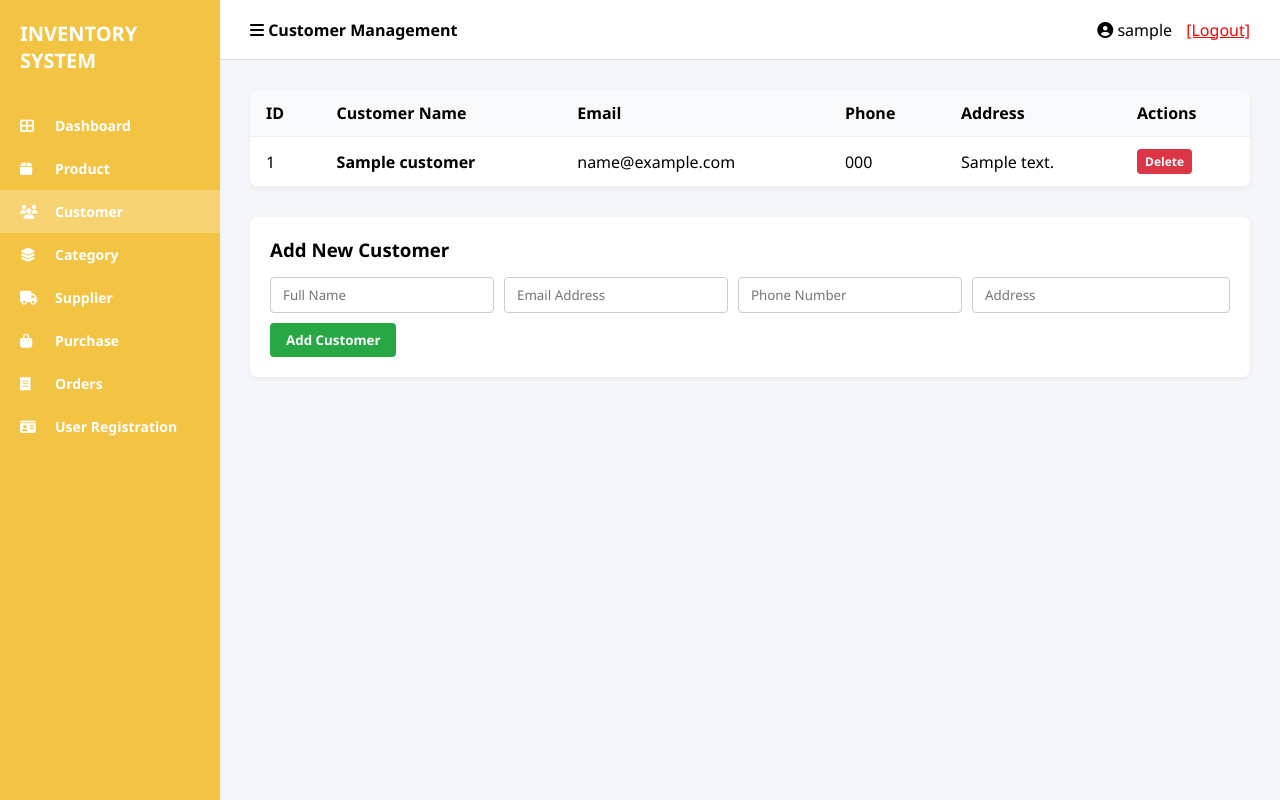
After one commit to ec03plzo-afk/inventory-management-system, a Flask app: page /customers in a window 1280 px wide. The commit adds this page. Run offline with Flask 3, Linux system fonts and the light colour scheme; the visitor is signed in with stand-in values (Sample User, id 1); a database or web service that is not in the repository returns one stand-in record (values such as "Sample title"); some libraries are stand-ins or nearby versions.

Commit message:
Implement full database and forms for Customer Management

```diff
--- a/app.py
+++ b/app.py
@@ -26,6 +26,15 @@ def init_db():
     if db_type == 'pg':
         cur = conn.cursor()
         cur.execute('''
+            CREATE TABLE IF NOT EXISTS customers (
+                id SERIAL PRIMARY KEY,
+                name VARCHAR(255) NOT NULL,
+                email VARCHAR(255),
+                phone VARCHAR(50),
+                address TEXT
+            );
+        ''')
+        cur.execute('''
             CREATE TABLE IF NOT EXISTS categories (
                 id SERIAL PRIMARY KEY,
                 name VARCHAR(255) UNIQUE NOT NULL,
@@ -53,6 +62,15 @@ def init_db():
         conn.commit()
         cur.close()
     else:
+        conn.execute('''
+            CREATE TABLE IF NOT EXISTS customers (
+                id INTEGER PRIMARY KEY AUTOINCREMENT,
+                name TEXT NOT NULL,
+                email TEXT,
+                phone TEXT,
+                address TEXT
+            )
+        ''')
         conn.execute('''
             CREATE TABLE IF NOT EXISTS categories (
                 id INTEGER PRIMARY KEY AUTOINCREMENT,
@@ -127,16 +145,85 @@ def dashboard():
         inventory = cur.fetchall()
         cur.execute("SELECT * FROM categories ORDER BY id;")
         categories_list = cur.fetchall()
+        cur.execute("SELECT * FROM customers ORDER BY id;")
+        customers_list = cur.fetchall()
         cur.close()
     else:
         inventory = conn.execute('SELECT * FROM inventory').fetchall()
         categories_list = conn.execute('SELECT * FROM categories').fetchall()
+        customers_list = conn.execute('SELECT * FROM customers').fetchall()
 
     total_products = len(inventory)
     total_categories = len(categories_list)
+    total_customers = len(customers_list)
     conn.close()
 
-    return render_template('dashboard.html', total_products=total_products, total_categories=total_categories)
+    return render_template(
+        'dashboard.html',
+        total_products=total_products,
+        total_categories=total_categories,
+        total_customers=total_customers
+    )
+
+# --- CUSTOMER MODULE ---
+@app.route('/customers')
+def customers():
+    if not session.get('logged_in'):
+        return redirect(url_for('login'))
+
+    conn, db_type = get_db_connection()
+    if db_type == 'pg':
+        import psycopg2.extras
+        cur = conn.cursor(cursor_factory=psycopg2.extras.DictCursor)
+        cur.execute("SELECT * FROM customers ORDER BY id DESC;")
+        customers_list = cur.fetchall()
+        cur.close()
+    else:
+        customers_list = conn.execute('SELECT * FROM customers ORDER BY id DESC').fetchall()
+    conn.close()
+
+    return render_template('customers.html', customers=customers_list)
+
+@app.route('/customers/add', methods=['POST'])
+def add_customer():
+    if not session.get('logged_in'):
+        return redirect(url_for('login'))
+
+    name = request.form.get('name')
+    email = request.form.get('email', '')
+    phone = request.form.get('phone', '')
+    address = request.form.get('address', '')
+
+    if name:
+        conn, db_type = get_db_connection()
+        if db_type == 'pg':
+            cur = conn.cursor()
+            cur.execute("INSERT INTO customers (name, email, phone, address) VALUES (%s, %s, %s, %s);", (name, email, phone, address))
+            conn.commit()
+            cur.close()
+        else:
+            conn.execute('INSERT INTO customers (name, email, phone, address) VALUES (?, ?, ?, ?)', (name, email, phone, address))
+            conn.commit()
+        conn.close()
+
+    return redirect(url_for('customers'))
+
+@app.route('/customers/delete/<int:id>', methods=['POST'])
+def delete_customer(id):
+    if not session.get('logged_in'):
+        return redirect(url_for('login'))
+
+    conn, db_type = get_db_connection()
+    if db_type == 'pg':
+        cur = conn.cursor()
+        cur.execute("DELETE FROM customers WHERE id = %s;", (id,))
+        conn.commit()
+        cur.close()
+    else:
+        conn.execute('DELETE FROM customers WHERE id = ?', (id,))
+        conn.commit()
+    conn.close()
+    return redirect(url_for('customers'))
 
 # --- CATEGORIES MODULE ---
 @app.route('/categories')
@@ -213,7 +300,6 @@ def products():
         else:
             cur.execute("SELECT * FROM inventory ORDER BY id;")
         inventory = cur.fetchall()
-
         cur.execute("SELECT * FROM categories ORDER BY name;")
         categories_list = cur.fetchall()
         cur.close()
--- a/templates/categories.html
+++ b/templates/categories.html
@@ -39,7 +39,7 @@
         <ul class="sidebar-menu">
             <li><a href="/dashboard"><i class="fa-solid fa-th-large"></i> Dashboard</a></li>
             <li><a href="/products"><i class="fa-solid fa-box"></i> Product</a></li>
-            <li><a href="/section/Customer"><i class="fa-solid fa-users"></i> Customer</a></li>
+            <li><a href="/customers"><i class="fa-solid fa-users"></i> Customer</a></li>
             <li><a href="/categories" class="active"><i class="fa-solid fa-layer-group"></i> Category</a></li>
             <li><a href="/section/Supplier"><i class="fa-solid fa-truck"></i> Supplier</a></li>
             <li><a href="/section/Purchase"><i class="fa-solid fa-shopping-bag"></i> Purchase</a></li>
--- /dev/null
+++ b/templates/customers.html
@@ -0,0 +1,96 @@
+<!DOCTYPE html>
+<html lang="en">
+<head>
+    <meta charset="UTF-8">
+    <title>Customer Management - Inventory System</title>
+    <link rel="stylesheet" href="https://cdnjs.cloudflare.com/ajax/libs/font-awesome/6.4.0/css/all.min.css">
+    <style>
+        * { box-sizing: border-box; margin: 0; padding: 0; font-family: 'Segoe UI', Tahoma, Geneva, Verdana, sans-serif; }
+        body { display: flex; height: 100vh; background-color: #f4f6f9; }
+
+        .sidebar { width: 220px; background-color: #f3c344; padding: 20px 0; display: flex; flex-direction: column; }
+        .sidebar-brand { font-size: 20px; font-weight: bold; color: #ffffff; padding: 0 20px 30px 20px; text-transform: uppercase; }
+        .sidebar-menu { list-style: none; }
+        .sidebar-menu li a { display: flex; align-items: center; padding: 12px 20px; color: #ffffff; text-decoration: none; font-weight: 600; font-size: 14px; }
+        .sidebar-menu li a:hover, .sidebar-menu li a.active { background-color: rgba(255, 255, 255, 0.25); }
+        .sidebar-menu li a i { width: 25px; margin-right: 10px; }
+
+        .main-wrapper { flex: 1; display: flex; flex-direction: column; overflow-y: auto; }
+        .top-header { height: 60px; background: white; border-bottom: 1px solid #e0e0e0; display: flex; justify-content: space-between; align-items: center; padding: 0 30px; }
+
+        .content-body { padding: 30px; }
+        input { padding: 8px 12px; border: 1px solid #ccc; border-radius: 4px; }
+
+        .btn { padding: 8px 16px; border: none; border-radius: 4px; cursor: pointer; text-decoration: none; font-weight: bold; color: white; }
+        .btn-green { background-color: #28a745; }
+        .btn-red { background-color: #dc3545; }
+
+        table { width: 100%; border-collapse: collapse; background: white; border-radius: 8px; overflow: hidden; box-shadow: 0 2px 6px rgba(0,0,0,0.05); }
+        th, td { border-bottom: 1px solid #eee; padding: 12px 16px; text-align: left; }
+        th { background-color: #f8f9fa; }
+
+        .form-card { background: white; padding: 20px; border-radius: 8px; margin-top: 30px; box-shadow: 0 2px 6px rgba(0,0,0,0.05); }
+    </style>
+</head>
+<body>
+
+    <div class="sidebar">
+        <div class="sidebar-brand">INVENTORY SYSTEM</div>
+        <ul class="sidebar-menu">
+            <li><a href="/dashboard"><i class="fa-solid fa-th-large"></i> Dashboard</a></li>
+            <li><a href="/products"><i class="fa-solid fa-box"></i> Product</a></li>
+            <li><a href="/customers" class="active"><i class="fa-solid fa-users"></i> Customer</a></li>
+            <li><a href="/categories"><i class="fa-solid fa-layer-group"></i> Category</a></li>
+            <li><a href="/section/Supplier"><i class="fa-solid fa-truck"></i> Supplier</a></li>
+            <li><a href="/section/Purchase"><i class="fa-solid fa-shopping-bag"></i> Purchase</a></li>
+            <li><a href="/section/Orders"><i class="fa-solid fa-receipt"></i> Orders</a></li>
+            <li><a href="/section/User Registration"><i class="fa-solid fa-id-card"></i> User Registration</a></li>
+        </ul>
+    </div>
+
+    <div class="main-wrapper">
+        <div class="top-header">
+            <div><i class="fa-solid fa-bars"></i> <strong>Customer Management</strong></div>
+            <div><i class="fa-solid fa-circle-user"></i> {{ session['username'] }} <a href="/logout" style="color: red; margin-left: 10px;">[Logout]</a></div>
+        </div>
+
+        <div class="content-body">
+            <table>
+                <tr>
+                    <th>ID</th>
+                    <th>Customer Name</th>
+                    <th>Email</th>
+                    <th>Phone</th>
+                    <th>Address</th>
+                    <th>Actions</th>
+                </tr>
+                {% for row in customers %}
+                <tr>
+                    <td>{{ row['id'] }}</td>
+                    <td><strong>{{ row['name'] }}</strong></td>
+                    <td>{{ row['email'] if row['email'] else 'N/A' }}</td>
+                    <td>{{ row['phone'] if row['phone'] else 'N/A' }}</td>
+                    <td>{{ row['address'] if row['address'] else 'N/A' }}</td>
+                    <td>
+                        <form action="/customers/delete/{{ row['id'] }}" method="POST" style="display:inline;">
+                            <button type="submit" class="btn btn-red" style="padding: 4px 8px; font-size: 12px;" onclick="return confirm('Delete customer?')">Delete</button>
+                        </form>
+                    </td>
+                </tr>
+                {% endfor %}
+            </table>
+
+            <div class="form-card">
+                <h3>Add New Customer</h3>
+                <form action="/customers/add" method="POST" style="margin-top: 15px; display: flex; gap: 10px; flex-wrap: wrap;">
+                    <input type="text" name="name" placeholder="Full Name" required style="flex: 1;">
+                    <input type="email" name="email" placeholder="Email Address" style="flex: 1;">
+                    <input type="text" name="phone" placeholder="Phone Number" style="flex: 1;">
+                    <input type="text" name="address" placeholder="Address" style="flex: 2;">
+                    <button type="submit" class="btn btn-green">Add Customer</button>
+                </form>
+            </div>
+        </div>
+    </div>
+</body>
+</html>
--- a/templates/dashboard.html
+++ b/templates/dashboard.html
@@ -44,7 +44,7 @@
         <ul class="sidebar-menu">
             <li><a href="/dashboard" class="active"><i class="fa-solid fa-th-large"></i> Dashboard</a></li>
             <li><a href="/products"><i class="fa-solid fa-box"></i> Product</a></li>
-            <li><a href="/section/Customer"><i class="fa-solid fa-users"></i> Customer</a></li>
+            <li><a href="/customers"><i class="fa-solid fa-users"></i> Customer</a></li>
             <li><a href="/section/Category"><i class="fa-solid fa-layer-group"></i> Category</a></li>
             <li><a href="/section/Supplier"><i class="fa-solid fa-truck"></i> Supplier</a></li>
             <li><a href="/section/Purchase"><i class="fa-solid fa-shopping-bag"></i> Purchase</a></li>
@@ -68,7 +68,7 @@
 
         <div class="content-body">
             <div class="cards-grid">
-                <a href="/section/Customer" class="card-item card-red">
+                <a href="/customers" class="card-item card-red">
                     <div class="card-info">
                         <h4>Customers</h4>
                         <p>1</p>
--- a/templates/products.html
+++ b/templates/products.html
@@ -47,7 +47,7 @@
         <ul class="sidebar-menu">
             <li><a href="/dashboard"><i class="fa-solid fa-th-large"></i> Dashboard</a></li>
             <li><a href="/products" class="active"><i class="fa-solid fa-box"></i> Product</a></li>
-            <li><a href="/section/Customer"><i class="fa-solid fa-users"></i> Customer</a></li>
+            <li><a href="/customers"><i class="fa-solid fa-users"></i> Customer</a></li>
             <li><a href="/categories"><i class="fa-solid fa-layer-group"></i> Category</a></li>
             <li><a href="/section/Supplier"><i class="fa-solid fa-truck"></i> Supplier</a></li>
             <li><a href="/section/Purchase"><i class="fa-solid fa-shopping-bag"></i> Purchase</a></li>
```
